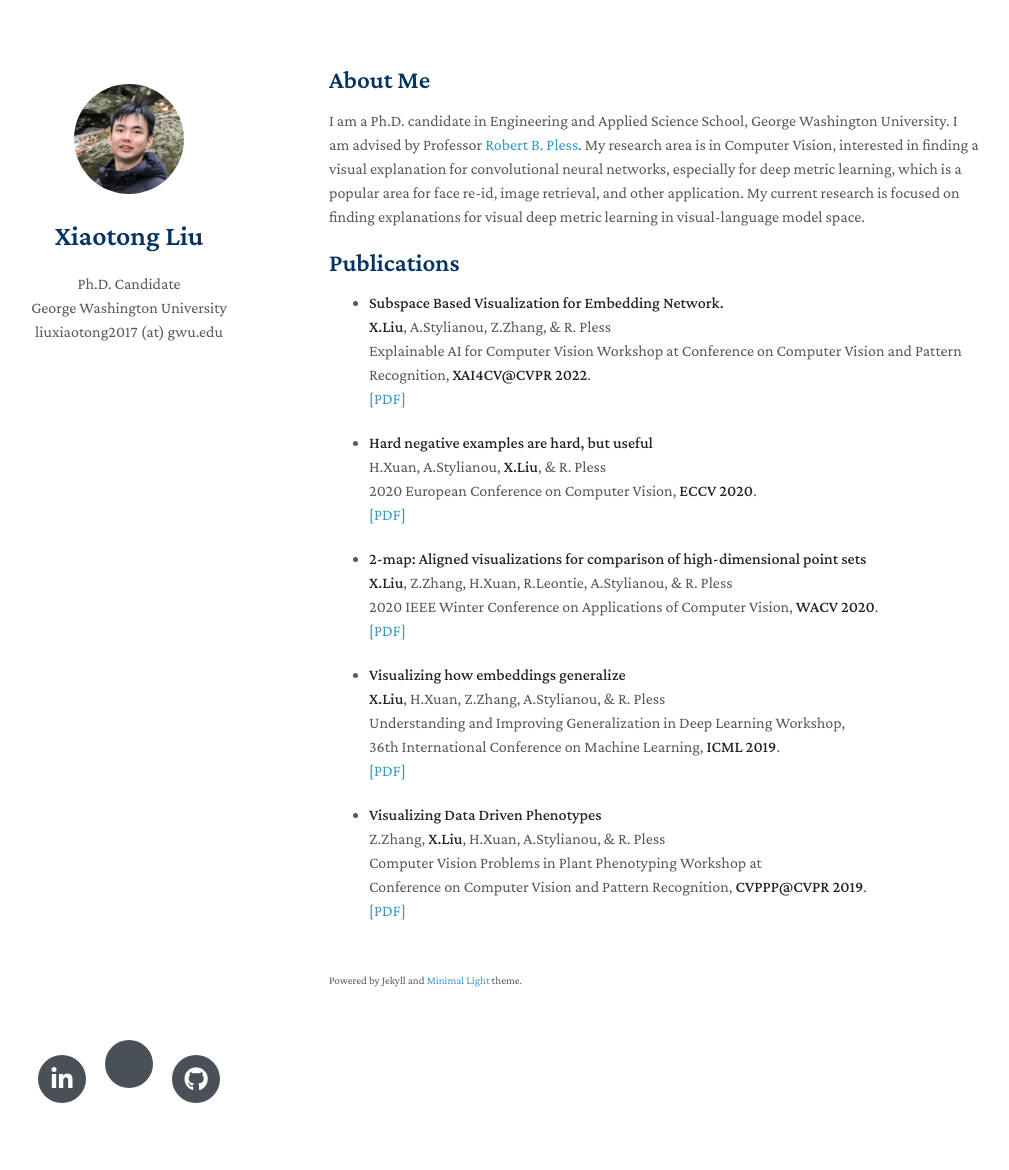
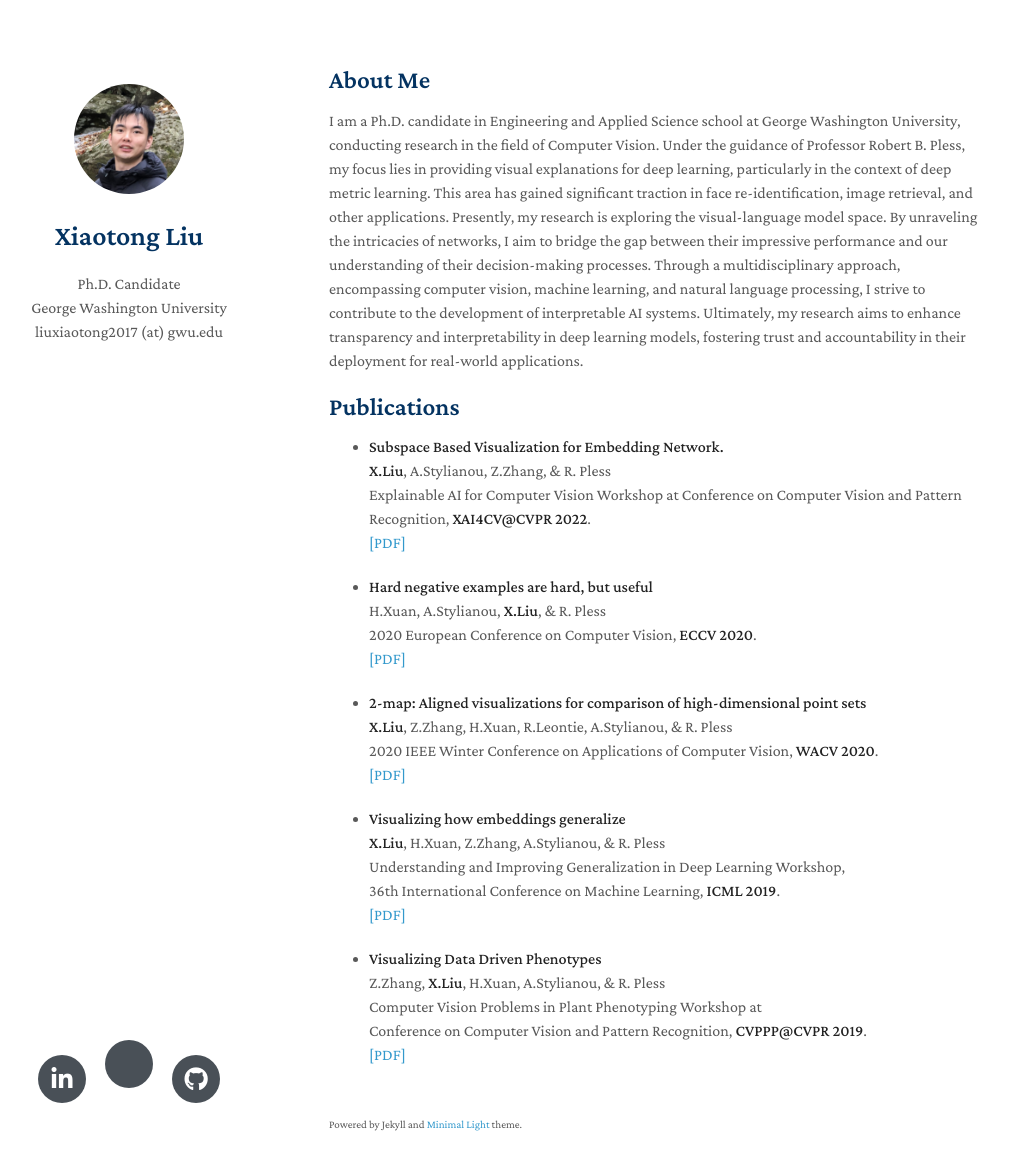
Before and after one commit to LiuXiaotong96/liuxiaotong96.github.io, a Jekyll site: the page built from index.md, in a window 1280 px wide and 1205 px high. Shown: the top 1170 px of the window, without its empty margins (141-1150 px from the left). Built offline with Jekyll 4.4.1, drawn with Linux system fonts in a browser that asks for light colours; nearby versions of some CDN libraries; a style sheet for code colours, icons or effects is not loaded; our own code applies the rules of GitHub Pages for plain Markdown files.

Commit message:
Update index.md

```diff
--- a/index.md
+++ b/index.md
@@ -4,7 +4,7 @@ layout: homepage
 
 ## About Me
 
-I am a Ph.D. candidate in Engineering and Applied Science School, George Washington University. I am advised by Professor [Robert B. Pless](https://www2.seas.gwu.edu/~pless/). My research area is in Computer Vision, interested in finding a visual explanation for convolutional neural networks, especially for deep metric learning, which is a popular area for face re-id, image retrieval, and other application. My current research is focused on finding explanations for visual deep metric learning in visual-language model space.
+I am a Ph.D. candidate in Engineering and Applied Science school at George Washington University, conducting research in the field of Computer Vision. Under the guidance of Professor Robert B. Pless, my focus lies in providing visual explanations for deep learning, particularly in the context of deep metric learning. This area has gained significant traction in face re-identification, image retrieval, and other applications. Presently, my research is exploring the visual-language model space. By unraveling the intricacies of networks, I aim to bridge the gap between their impressive performance and our understanding of their decision-making processes. Through a multidisciplinary approach, encompassing computer vision, machine learning, and natural language processing, I strive to contribute to the development of interpretable AI systems. Ultimately, my research aims to enhance transparency and interpretability in deep learning models, fostering trust and accountability in their deployment for real-world applications.
 
 
 ## Publications
```
